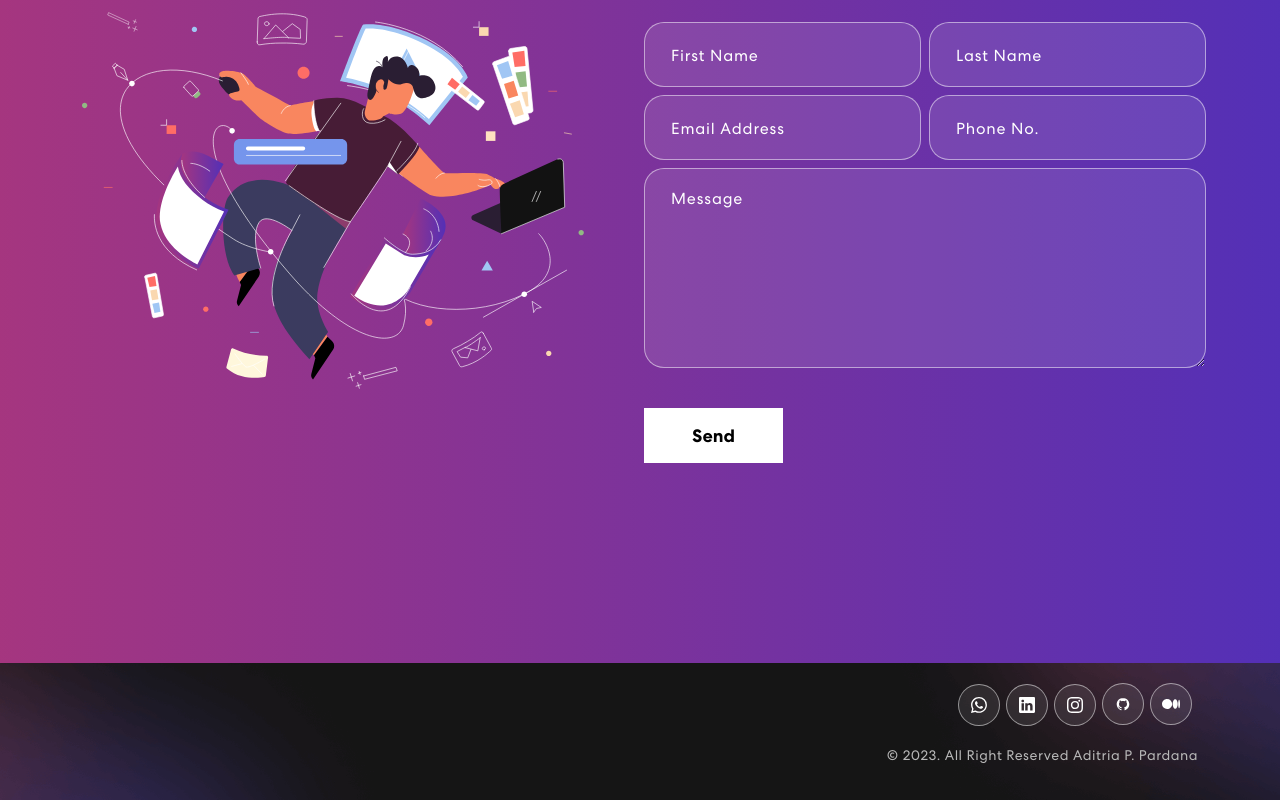
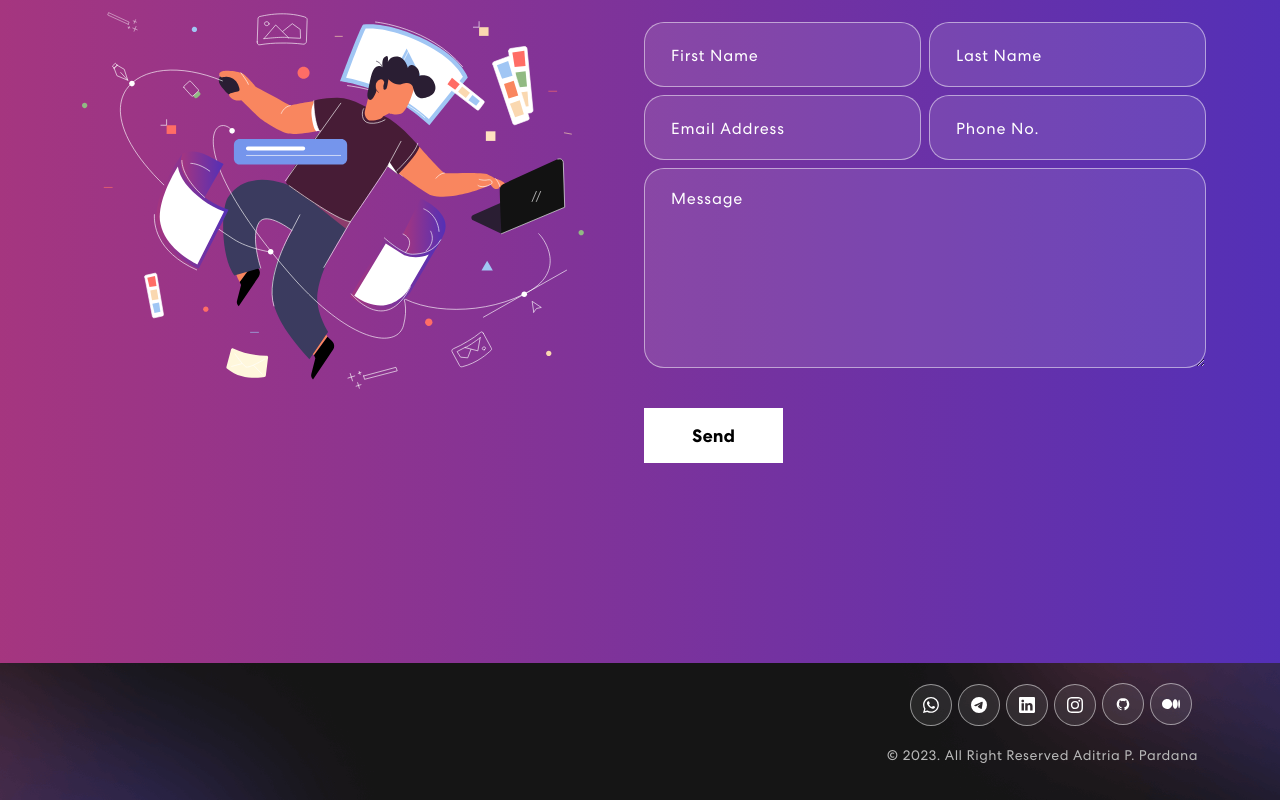
Before and after one commit to pardana/aditria-pardana, a React (Create React App) app: page / in a window 1280 px wide. Shown: the part 3541-4341 px from the top of the page. Built offline with nearby package versions, Linux system fonts and the light colour scheme.

Commit message:
update link telegram

```diff
--- a/src/components/Footer.js
+++ b/src/components/Footer.js
@@ -2,7 +2,7 @@ import React from "react";
 import { Container, Row, Col } from "react-bootstrap";
 import logo from "../assets/img/logo.svg";
 import moment from "moment";
-import { BsWhatsapp, BsInstagram, BsLinkedin, BsMedium } from "react-icons/bs";
+import { BsWhatsapp, BsTelegram, BsInstagram, BsLinkedin, BsMedium } from "react-icons/bs";
 import { DiGithubBadge } from "react-icons/di";
 
 const dateTime = new Date();
@@ -21,6 +21,13 @@ export default function Footer() {
                 target="_blank"
               >
                 <BsWhatsapp />
+              </a>
+              <a
+                style={{ color: "white" }}
+                href="https://telegram.me/appardana"
+                target="_blank"
+              >
+                <BsTelegram />
               </a>
               <a
                 style={{ color: "white" }}
```
